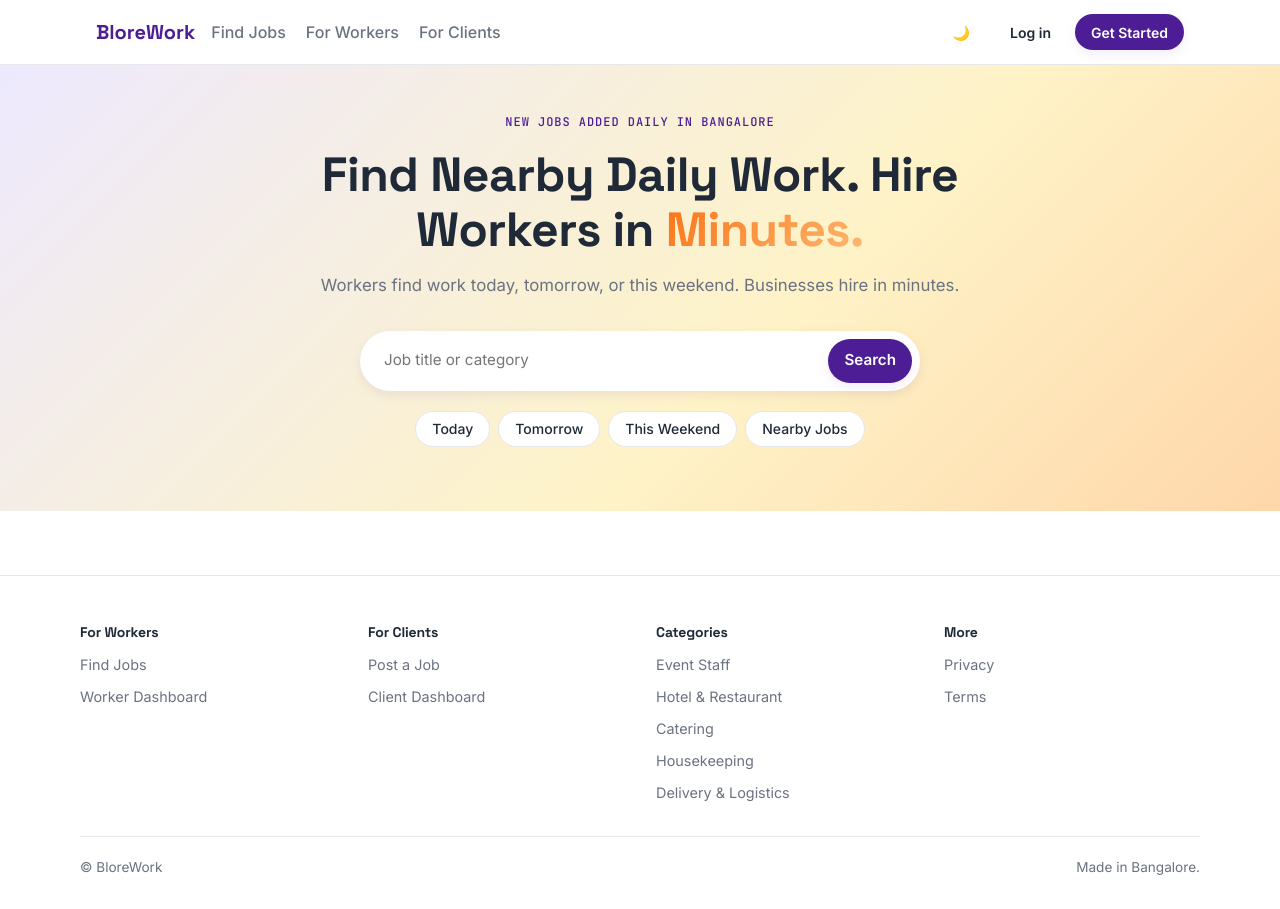
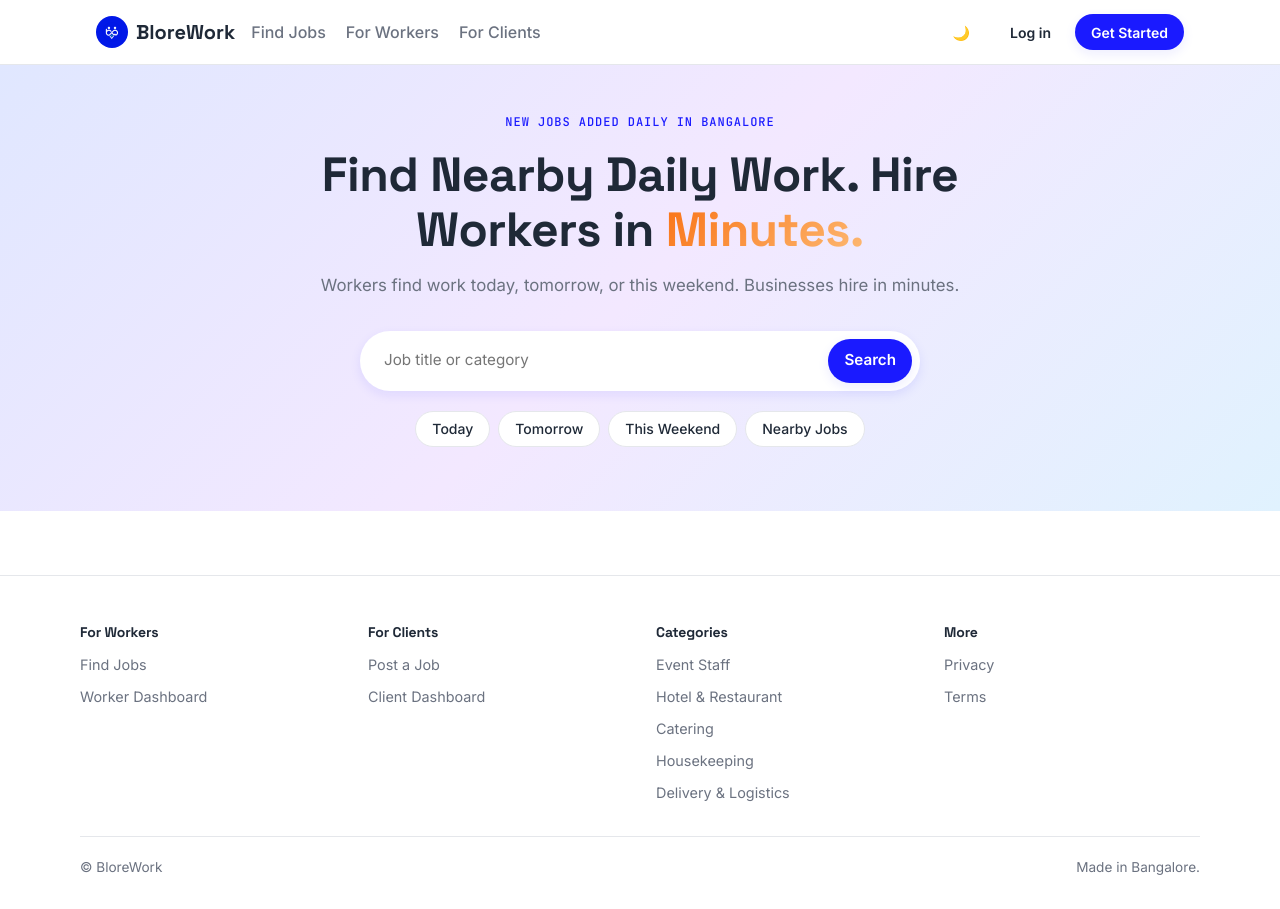
Before and after one commit to najeeb-data/blore-work, a plain HTML site: page public/index.html in a window 1280 px wide. Drawn offline with Linux system fonts and the light colour scheme.

Commit message:
Brand: New blue theme, added logo image to navbar

```diff
--- a/public/css/base/variables.css
+++ b/public/css/base/variables.css
@@ -1,12 +1,11 @@
-/* Design tokens. Every color, font, and spacing value in the app should trace back here. */
 :root {
-  --color-primary: #4c1d95;
-  --color-primary-hover: #5b21b6;
-  --color-primary-dark: #3b0f73;
+  --color-primary: #1a1aff;
+  --color-primary-hover: #0000cc;
+  --color-primary-dark: #000099;
   --color-accent-start: #f97316;
   --color-accent-end: #fdba74;
   --gradient-accent: linear-gradient(135deg, var(--color-accent-start), var(--color-accent-end));
-  --gradient-hero: linear-gradient(135deg, #ede9fe 0%, #fef3c7 60%, #fed7aa 100%);
+  --gradient-hero: linear-gradient(135deg, #e0e7ff 0%, #f3e8ff 50%, #e0f2fe 100%);
   --color-bg: #ffffff;
   --color-surface: #ffffff;
   --color-text: #1f2937;
@@ -21,8 +20,8 @@
   --space-5: 1.25rem; --space-6: 1.5rem; --space-8: 2rem; --space-12: 3rem; --space-16: 4rem;
   --radius-sm: 8px; --radius-md: 12px; --radius-lg: 20px; --radius-pill: 999px;
   --shadow-sm: 0 1px 2px rgba(0,0,0,0.05);
-  --shadow-md: 0 4px 12px rgba(76,29,149,0.08);
-  --shadow-lg: 0 12px 32px rgba(76,29,149,0.12);
+  --shadow-md: 0 4px 12px rgba(26,26,255,0.08);
+  --shadow-lg: 0 12px 32px rgba(26,26,255,0.12);
   --touch-target: 44px;
   --container: 1120px;
   --container-pad: 1rem;
@@ -33,7 +32,7 @@
   --color-text: #f9fafb;
   --color-text-muted: #a1a1aa;
   --color-border: #2d2447;
-  --gradient-hero: linear-gradient(135deg, #2a1a52 0%, #3b1f2a 60%, #4a2c2a 100%);
+  --gradient-hero: linear-gradient(135deg, #1a1a3a 0%, #2a1a3a 50%, #1a2a3a 100%);
   --shadow-md: 0 4px 12px rgba(0,0,0,0.4);
   --shadow-lg: 0 12px 32px rgba(0,0,0,0.5);
 }
--- a/public/css/components/navbar.css
+++ b/public/css/components/navbar.css
@@ -1,14 +1,8 @@
 .navbar { background: var(--color-surface); border-bottom: 1px solid var(--color-border); position: sticky; top: 0; z-index: 50; }
-.navbar__inner {
-  max-width: var(--container);
-  margin: 0 auto;
-  padding: var(--space-3) var(--container-pad);
-  display: flex;
-  align-items: center;
-  gap: var(--space-4);
-  flex-wrap: wrap;
-}
-.navbar__logo { font-family: var(--font-heading); font-weight: 700; font-size: 1.25rem; color: var(--color-primary); }
+.navbar__inner { max-width: var(--container); margin: 0 auto; padding: var(--space-3) var(--container-pad); display: flex; align-items: center; gap: var(--space-4); flex-wrap: wrap; }
+.navbar__logo { display: flex; align-items: center; gap: var(--space-2); text-decoration: none; }
+.navbar__logo-img { width: 32px; height: 32px; border-radius: 50%; object-fit: cover; }
+.navbar__logo-text { font-family: var(--font-heading); font-weight: 700; font-size: 1.25rem; color: var(--color-text); }
 .navbar__links { display: none; gap: var(--space-5); flex-basis: 100%; order: 3; }
 .navbar__link { color: var(--color-text-muted); font-weight: 500; padding: var(--space-2) 0; }
 .navbar__link:hover { color: var(--color-text); }
--- a/public/js/components/navbar.js
+++ b/public/js/components/navbar.js
@@ -6,57 +6,29 @@ import { getCurrentTheme, toggleTheme } from './theme.js';
 export async function initNavbar() {
   const root = qs('#navbar-root');
   if (!root) return;
-
   let currentUser = null;
 
   function themeToggle() {
-    return el('button', {
-      class: 'btn btn-ghost btn-sm',
-      type: 'button',
-      'aria-label': 'Toggle dark mode',
-      title: 'Toggle dark mode',
-      onClick: () => { toggleTheme(); render(); },
-    }, getCurrentTheme() === 'dark' ? '\u2600\uFE0F' : '\uD83C\uDF19');
+    return el('button', { class: 'btn btn-ghost btn-sm', type: 'button', 'aria-label': 'Toggle dark mode', title: 'Toggle dark mode', onClick: () => { toggleTheme(); render(); } }, getCurrentTheme() === 'dark' ? '\u2600\uFE0F' : '\uD83C\uDF19');
   }
-
   function loggedOutActions() {
-    return [
-      el('a', { class: 'btn btn-ghost btn-sm', href: ROUTES.LOGIN }, 'Log in'),
-      el('a', { class: 'btn btn-primary btn-sm', href: ROUTES.REGISTER }, 'Get Started'),
-    ];
+    return [el('a', { class: 'btn btn-ghost btn-sm', href: ROUTES.LOGIN }, 'Log in'), el('a', { class: 'btn btn-primary btn-sm', href: ROUTES.REGISTER }, 'Get Started')];
   }
-
   function loggedInActions(user) {
     const initial = (user.displayName || user.email || user.phoneNumber || '?').trim()[0].toUpperCase();
-    return [
-      el('a', { class: 'btn btn-ghost btn-sm', href: ROUTES.HOME }, 'Dashboard'),
-      el('span', {
-        'aria-hidden': 'true',
-        style: {
-          display: 'inline-flex', alignItems: 'center', justifyContent: 'center',
-          width: '32px', height: '32px', borderRadius: '50%',
-          background: 'var(--color-primary)', color: '#fff',
-          fontWeight: '600', fontSize: '0.85rem',
-        },
-      }, initial),
-      el('button', {
-        class: 'btn btn-ghost btn-sm',
-        type: 'button',
-        onClick: async () => { await signOut(); },
-      }, 'Sign out'),
-    ];
+    return [el('a', { class: 'btn btn-ghost btn-sm', href: ROUTES.HOME }, 'Dashboard'), el('span', { 'aria-hidden': 'true', style: { display: 'inline-flex', alignItems: 'center', justifyContent: 'center', width: '32px', height: '32px', borderRadius: '50%', background: 'var(--color-primary)', color: '#fff', fontWeight: '600', fontSize: '0.85rem' } }, initial), el('button', { class: 'btn btn-ghost btn-sm', type: 'button', onClick: async () => { await signOut(); } }, 'Sign out')];
   }
 
   function render() {
     clearChildren(root);
-    const actions = [
-      themeToggle(),
-      ...(currentUser ? loggedInActions(currentUser) : loggedOutActions()),
-    ];
+    const actions = [themeToggle(), ...(currentUser ? loggedInActions(currentUser) : loggedOutActions())];
     root.append(
       el('div', { class: 'navbar' }, [
         el('div', { class: 'navbar__inner' }, [
-          el('a', { class: 'navbar__logo', href: ROUTES.HOME }, APP_NAME),
+          el('a', { class: 'navbar__logo', href: ROUTES.HOME }, [
+            el('img', { src: '/assets/logo.png', alt: 'BloreWork Logo', class: 'navbar__logo-img' }),
+            el('span', { class: 'navbar__logo-text' }, APP_NAME)
+          ]),
           el('nav', { class: 'navbar__links' }, [
             el('a', { class: 'navbar__link', href: ROUTES.JOBS }, 'Find Jobs'),
             el('a', { class: 'navbar__link', href: `${ROUTES.REGISTER}?role=worker` }, 'For Workers'),
@@ -67,7 +39,6 @@ export async function initNavbar() {
       ])
     );
   }
-
   render();
   await onAuthChange((user) => { currentUser = user; render(); });
 }
```
Also changed, not shown: public/assets/icons/company-placeholder.png (added), public/assets/icons/favicon.ico (added), public/assets/icons/icon-192.png (added), public/assets/icons/icon-512.png (added), public/assets/icons/icon-maskable-512.png (added), public/assets/logo.png (added).
